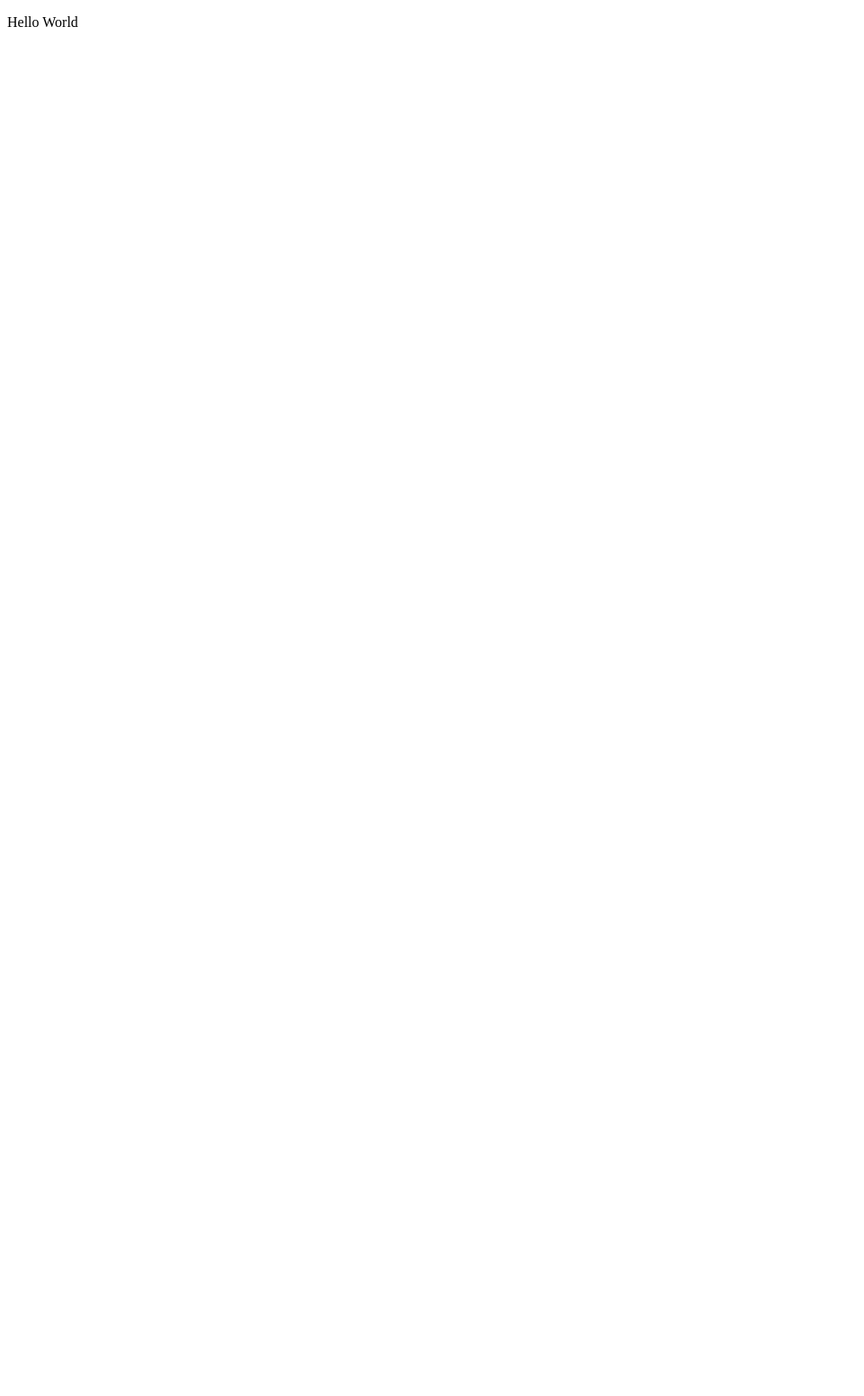
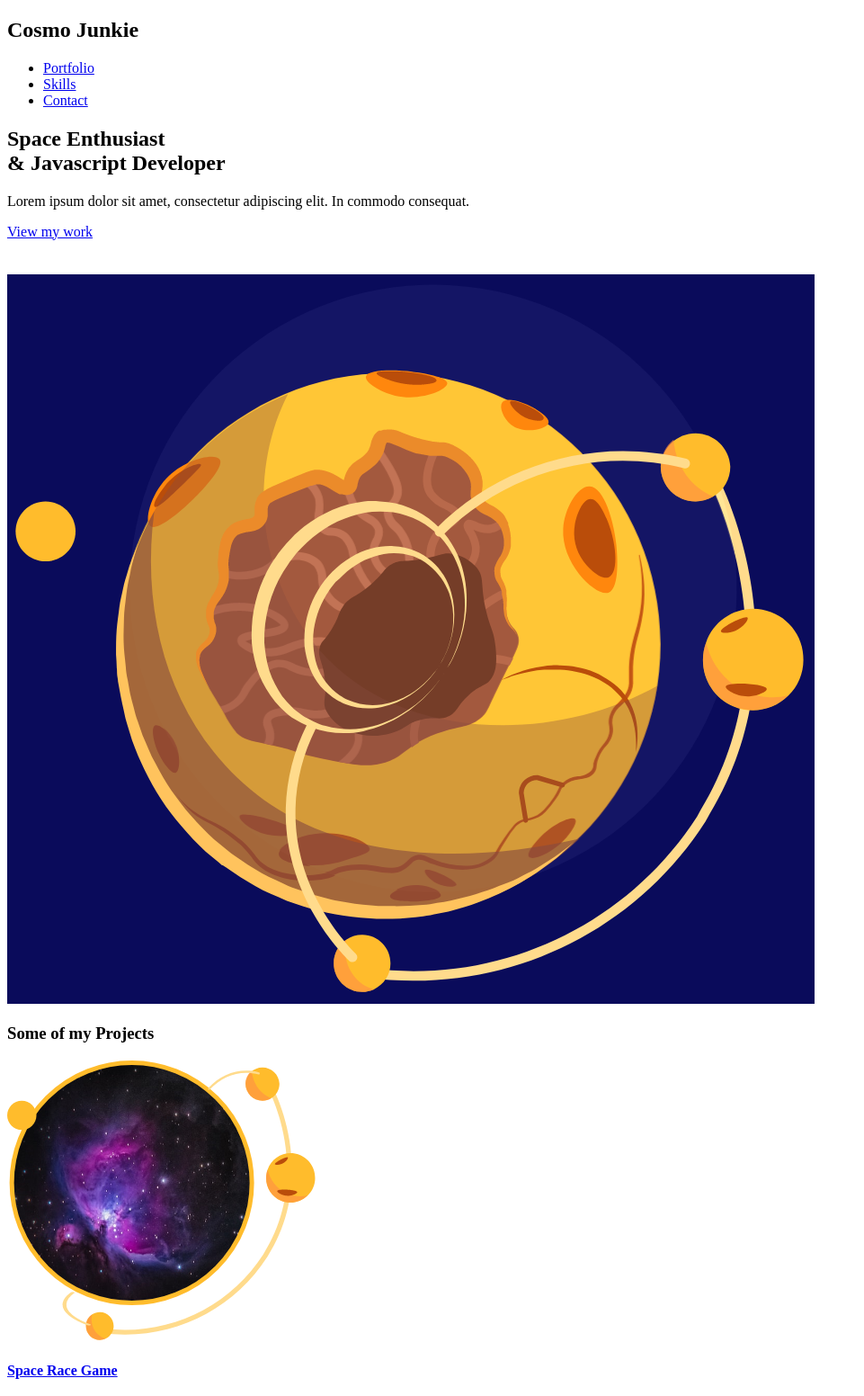
Before and after one commit to Geachie/Cosmo-Junkie, a plain HTML site: page index.html in a window 1280 px wide. Shown: the top 1552 px of the page at 90% size, without its empty margins (0-961 px from the left). Before the commit the page ends 800 px from the top, so only its background shows below. Drawn offline with Linux system fonts and the light colour scheme.

Commit message:
Add Welcome and Portfolio sections

```diff
--- a/index.html
+++ b/index.html
@@ -8,6 +8,45 @@
     <title>Cosmo Junkie</title>
   </head>
   <body>
-    <p>Hello World</p>
+    <nav class="site-nav grid">
+      <h1>Cosmo Junkie</h1>
+      <ul>
+        <li><a href="#portfolio">Portfolio</a></li>
+        <li><a href="#skills">Skills</a></li>
+        <li><a href="#contact">Contact</a></li>
+      </ul>
+    </nav>
+    <section id="welcome" class="grid">
+      <!-- left text -->
+      <div class="welcome-text">
+        <h2>Space Enthusiast<br />& Javascript Developer</h2>
+        <p class="leading">
+          Lorem ipsum dolor sit amet, consectetur adipiscing elit. In commodo
+          consequat.
+        </p>
+        <a href="#portfolio" class="button">View my work</a>
+      </div>
+      <!-- right  image-->
+      <div class="welcome-img">
+        <img src="assets/banner_image.png" alt="Pic of planet" />
+      </div>
+    </section>
+    <section id="portfolio">
+      <h3>Some of my Projects</h3>
+      <div class="grid projects">
+        <a href="#">
+          <img src="assets/project_2.png" alt="pic " />
+          <h4>Space Race Game</h4>
+        </a>
+        <a href="#">
+          <img src="assets/project_1.png" alt="" />
+          <h4>Planet Boy API</h4>
+        </a>
+        <a href="#">
+          <img src="assets/project_3.png" alt="" />
+          <h4>Captain Cosmo Blog</h4>
+        </a>
+      </div>
+    </section>
   </body>
 </html>
```
